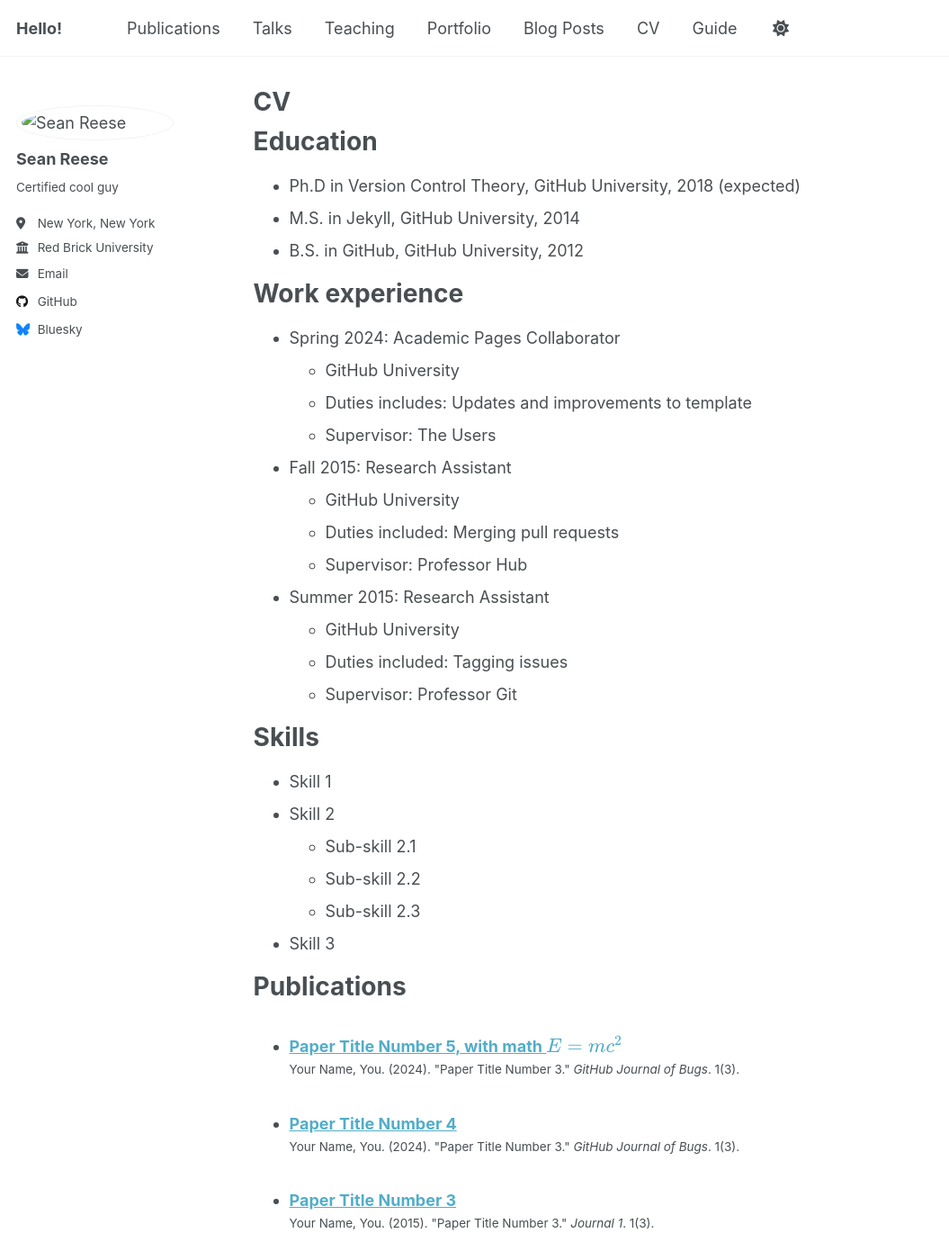
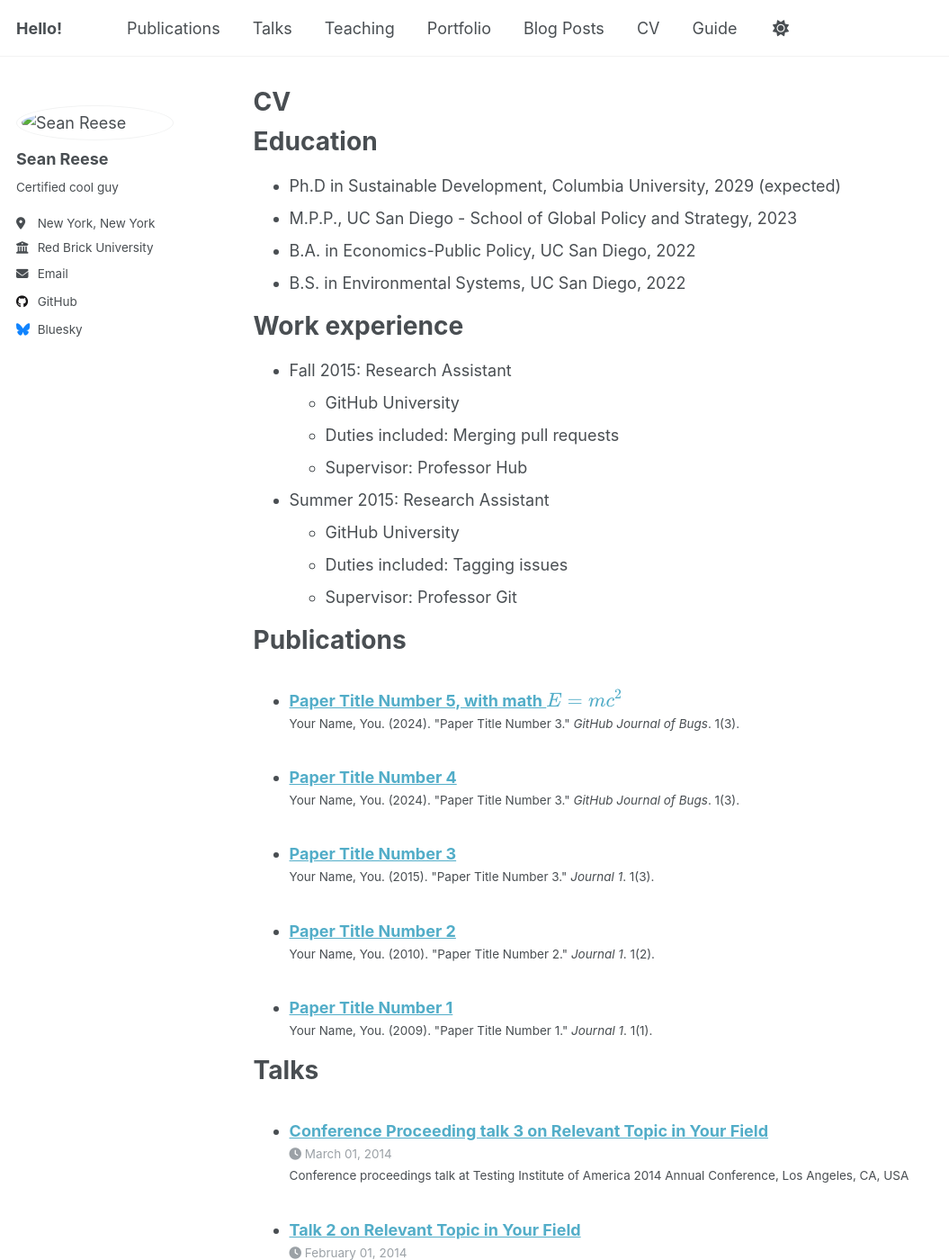
Before and after one commit to Sean-Reese/sean-reese.github.io, a Jekyll site: the page built from _pages/cv.md, in a window 1280 px wide and 1400 px high. Shown: the whole window at 90% size, without its empty margins (0-1055 px from the left). Built offline with Jekyll 4.4.1, drawn with Linux system fonts in a browser that asks for light colours; some of the changed text lies outside the part shown.

Commit message:
Update cv.md

```diff
--- a/_pages/cv.md
+++ b/_pages/cv.md
@@ -11,17 +11,13 @@ redirect_from:
 
 Education
 ======
-* Ph.D in Version Control Theory, GitHub University, 2018 (expected)
-* M.S. in Jekyll, GitHub University, 2014
-* B.S. in GitHub, GitHub University, 2012
+* Ph.D in Sustainable Development, Columbia University, 2029 (expected)
+* M.P.P., UC San Diego - School of Global Policy and Strategy, 2023
+* B.A. in Economics-Public Policy, UC San Diego, 2022
+* B.S. in Environmental Systems, UC San Diego, 2022
 
 Work experience
 ======
-* Spring 2024: Academic Pages Collaborator
-  * GitHub University
-  * Duties includes: Updates and improvements to template
-  * Supervisor: The Users
-
 * Fall 2015: Research Assistant
   * GitHub University
   * Duties included: Merging pull requests
@@ -32,14 +28,6 @@ Work experience
   * Duties included: Tagging issues
   * Supervisor: Professor Git
 
-Skills
-======
-* Skill 1
-* Skill 2
-  * Sub-skill 2.1
-  * Sub-skill 2.2
-  * Sub-skill 2.3
-* Skill 3
 
 Publications
 ======
@@ -58,7 +46,3 @@ Teaching
   <ul>{% for post in site.teaching reversed %}
     {% include archive-single-cv.html %}
   {% endfor %}</ul>
-
-Service and leadership
-======
-* Currently signed in to 43 different slack teams
```
